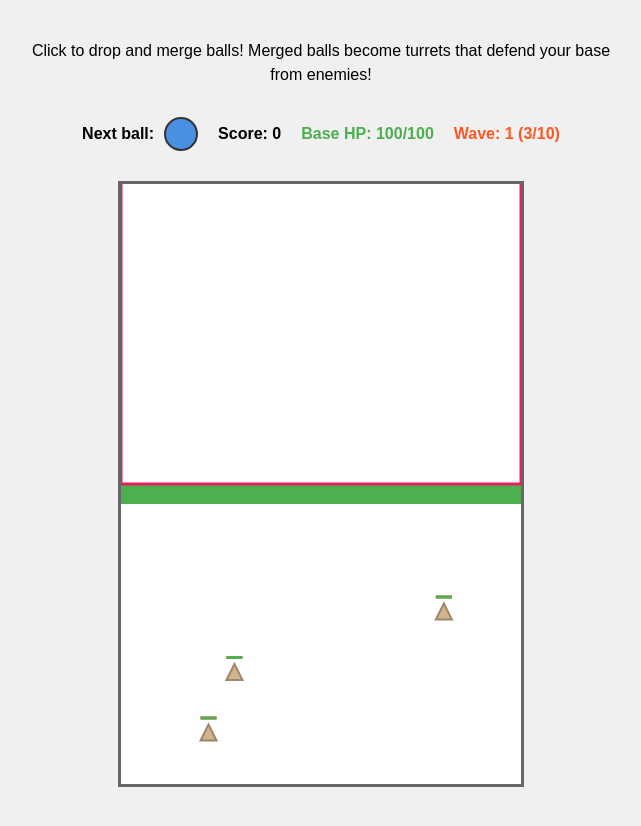
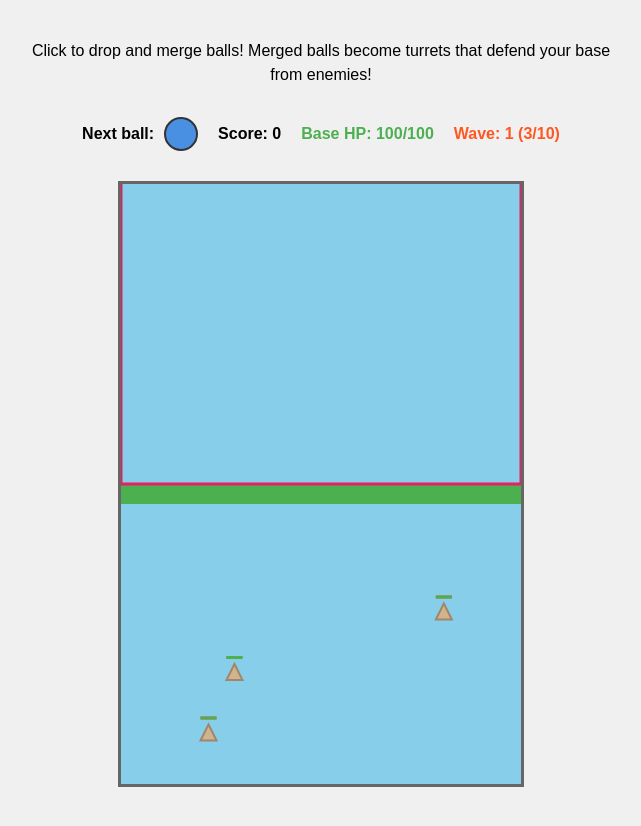
Before and after one commit to TakiZepto/WobbleDefense, a plain HTML site: page index.html in a window 1280 px wide. Shown: the part 82-908 px from the top of the page, without its empty margins (319-960 px from the left). Drawn offline with Linux system fonts and the light colour scheme.

Commit message:
Add files via upload

```diff
--- a/index.html
+++ b/index.html
@@ -577,6 +577,20 @@
                 this.gameLoop();
             }
 
+            // NEW: Get background color based on current wave
+            getWaveBackgroundColor(wave) {
+                const waveBackgrounds = {
+                    1: '#87CEEB', // Sky blue - peaceful start
+                    2: '#FFE4B5', // Moccasin - warm afternoon
+                    3: '#DDA0DD', // Plum - mystical evening
+                    4: '#2F4F4F', // Dark slate gray - stormy night
+                    5: '#8B0000', // Dark red - danger approaching
+                    6: '#1C1C1C'  // Almost black - final darkness
+                };
+
+                return waveBackgrounds[wave] || waveBackgrounds[6];
+            }
+
             getEnemiesForWave(wave) {
                 // Wave N = 5 + 5*N (Wave 1 = 10, Wave 2 = 15, Wave 3 = 20, etc.)
                 // Wave 6 gets 3x more enemies for final challenge
@@ -805,6 +819,10 @@
             gameLoop() {
                 // Game over check
                 if (this.baseHP <= 0) {
+                    // Fill with wave background first
+                    this.ctx.fillStyle = this.getWaveBackgroundColor(this.wave);
+                    this.ctx.fillRect(0, 0, this.canvas.width, this.canvas.height);
+
                     this.ctx.fillStyle = 'rgba(0, 0, 0, 0.8)';
                     this.ctx.fillRect(0, 0, this.canvas.width, this.canvas.height);
                     this.ctx.fillStyle = 'white';
@@ -818,6 +836,10 @@
 
                 // Victory check
                 if (this.gameWon) {
+                    // Fill with wave background first
+                    this.ctx.fillStyle = this.getWaveBackgroundColor(this.wave);
+                    this.ctx.fillRect(0, 0, this.canvas.width, this.canvas.height);
+
                     this.ctx.fillStyle = 'rgba(0, 100, 0, 0.8)';
                     this.ctx.fillRect(0, 0, this.canvas.width, this.canvas.height);
                     this.ctx.fillStyle = 'white';
@@ -830,8 +852,9 @@
                     return;
                 }
 
-                // Clear canvas
-                this.ctx.clearRect(0, 0, this.canvas.width, this.canvas.height);
+                // NEW: Fill canvas with wave-specific background color
+                this.ctx.fillStyle = this.getWaveBackgroundColor(this.wave);
+                this.ctx.fillRect(0, 0, this.canvas.width, this.canvas.height);
 
                 // Draw base (green area) first
                 const baseHeight = 20;
```
